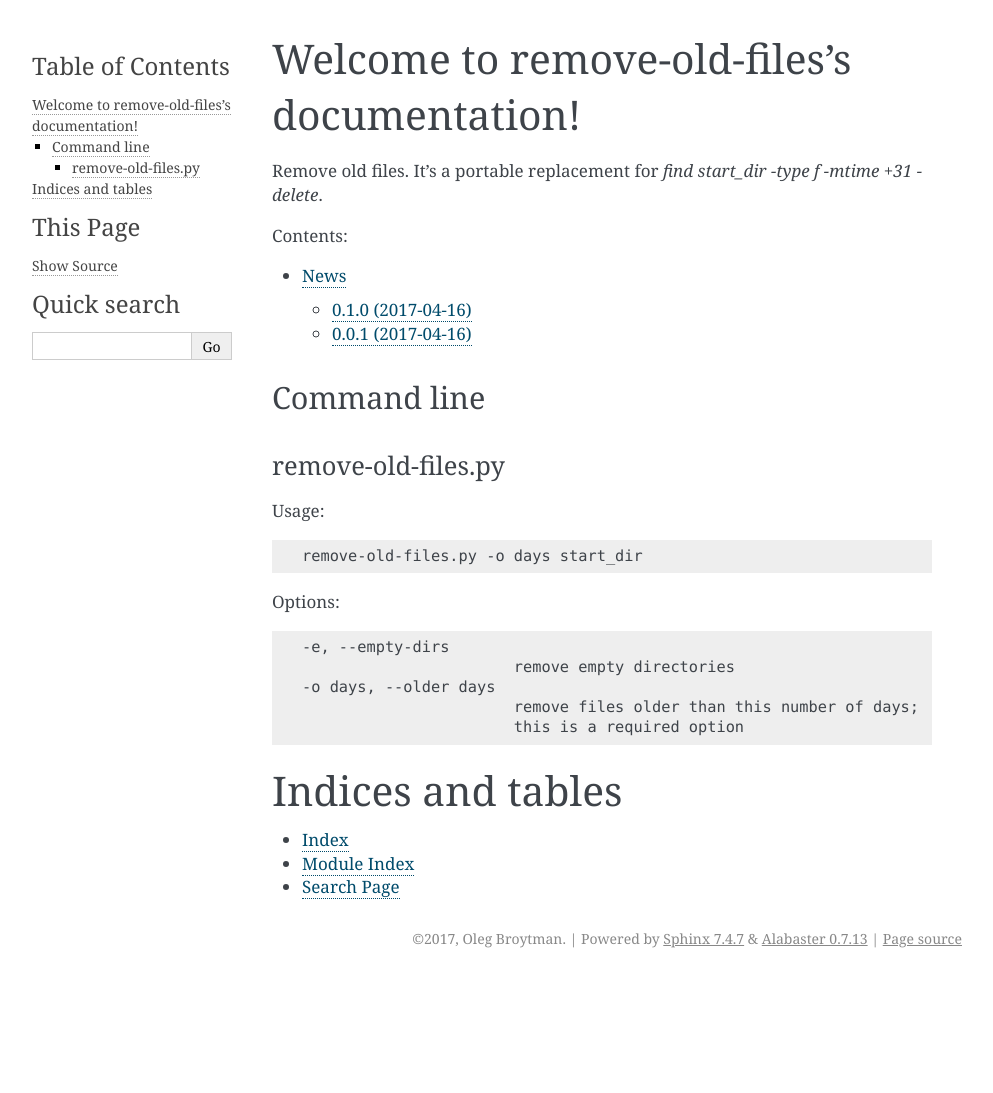
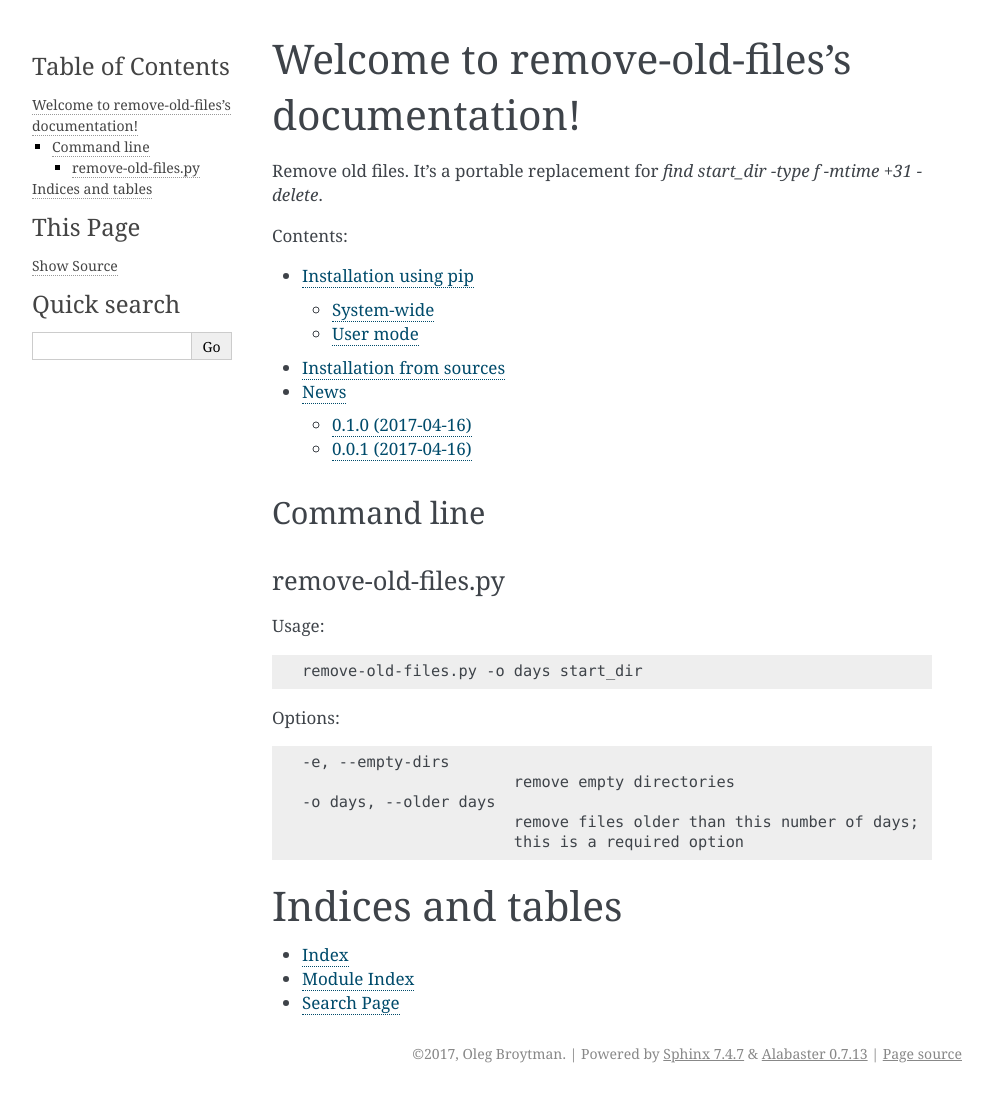
Before and after one commit to phdru/ppu, a Sphinx documentation site: the page built from docs/index.rst, in a window 1280 px wide. Shown: the whole page, without its empty margins (148-1141 px from the left). Built offline with Sphinx 7.4.7, drawn with Linux system fonts in a browser that asks for light colours; before the commit the page ends 978 px from its top, so only the background shows below that; some of the changed lines change nothing that is shown.

Commit message:
Add installation instructions

```diff
--- a/docs/index.rst
+++ b/docs/index.rst
@@ -13,6 +13,7 @@
    :maxdepth: 2
    :caption: Contents:
 
+   install
    news
 
 .. highlight:: none
--- /dev/null
+++ b/docs/install.rst
@@ -0,0 +1,39 @@
+Installation using pip
+======================
+
+System-wide
+-----------
+
+::
+
+    sudo pip install --find-links=http://phdru.name/Software/Python/ --no-index --install-option='-O2' remove-old-files
+
+User mode
+---------
+
+::
+
+    pip install --find-links=http://phdru.name/Software/Python/ --no-index --install-option='-O2' --user remove-old-files
+
+For Python 2.6 the command is easy_install.
+
+Installation from sources
+=========================
+
+To install the library from sources system-wide run run the following
+command:
+
+::
+
+    sudo python setup.py install -O2
+
+If you don't want to install it system-wide you can install it in your
+home directory; run run the following command:
+
+::
+
+    python setup.py install -O2 --user
+
+Option '--user' installs script remove-old-files.py into $HOME/.local/bin;
+add the directory to your $PATH or move the script to a directory in your
+$PATH.
--- a/docs/news.rst
+++ b/docs/news.rst
@@ -6,6 +6,8 @@
 
 * Remove empty directories.
 
+* Add installation instructions.
+
 0.0.1 (2017-04-16)
 ------------------
 
```
